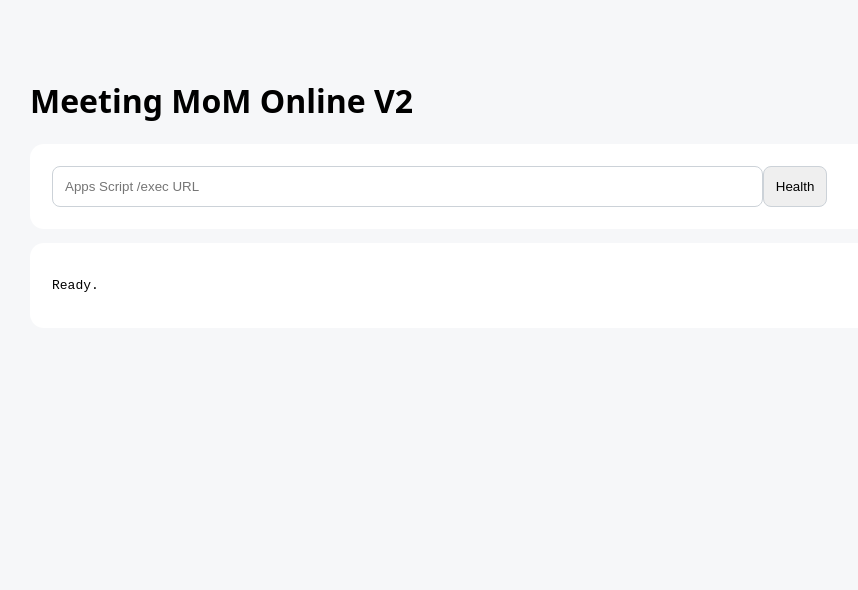
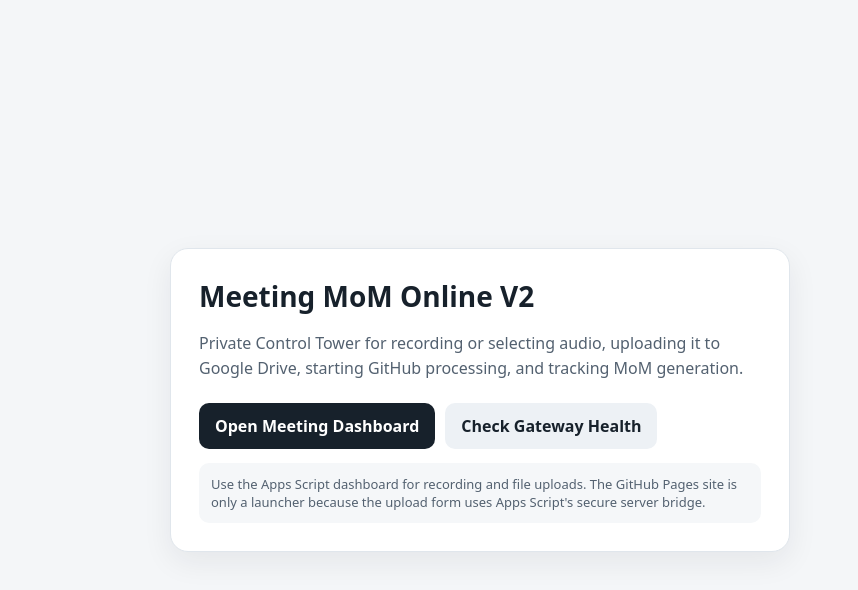
Before and after one commit to RamakrishnaSemaladhari/meeting-mom-online-v2, a plain HTML site: page web/index.html in a window 1280 px wide. Shown: the whole page, without its empty margins (160-1018 px from the left). Drawn offline with Linux system fonts and the light colour scheme.

Commit message:
Point V2 web entry to the live Apps Script dashboard

```diff
--- a/web/index.html
+++ b/web/index.html
@@ -1 +1,23 @@
-<!doctype html><html lang="en"><head><meta charset="utf-8"><meta name="viewport" content="width=device-width,initial-scale=1"><title>Meeting MoM Online V2</title><style>body{font-family:system-ui;max-width:900px;margin:40px auto;padding:18px;background:#f6f7f9}.card{background:#fff;padding:22px;border-radius:14px;margin:14px 0}input,button{padding:12px;border-radius:8px;border:1px solid #ccd2d8}pre{white-space:pre-wrap}</style></head><body><h1>Meeting MoM Online V2</h1><div class="card"><input id="g" style="width:80%" placeholder="Apps Script /exec URL"><button onclick="h()">Health</button></div><div class="card"><pre id="o">Ready.</pre></div><script>async function h(){const u=g.value.trim();if(!u)return;o.textContent=JSON.stringify(await (await fetch(u+'?action=health')).json(),null,2)}</script></body></html>
+<!doctype html>
+<html lang="en">
+<head>
+<meta charset="utf-8">
+<meta name="viewport" content="width=device-width, initial-scale=1">
+<meta name="theme-color" content="#17212b">
+<title>Meeting MoM Online V2</title>
+<style>
+*{box-sizing:border-box}body{margin:0;font-family:system-ui,-apple-system,Segoe UI,sans-serif;background:#f4f6f8;color:#17212b;min-height:100vh;display:grid;place-items:center;padding:20px}.card{max-width:620px;width:100%;background:#fff;border:1px solid #e0e6ec;border-radius:18px;padding:28px;box-shadow:0 10px 30px #17212b12}h1{margin:0 0 8px;font-size:28px}p{color:#536170;line-height:1.55}.actions{display:flex;gap:10px;flex-wrap:wrap;margin:22px 0 14px}a{display:inline-block;text-decoration:none;padding:12px 16px;border-radius:10px;font-weight:700}.primary{background:#17212b;color:white}.secondary{background:#edf1f5;color:#17212b}.note{font-size:13px;background:#f5f7f9;padding:12px;border-radius:10px;color:#536170}#health{white-space:pre-wrap;overflow-wrap:anywhere;font:12px/1.5 ui-monospace,monospace;background:#10151b;color:#d8dee6;padding:12px;border-radius:10px;display:none}
+</style>
+</head>
+<body>
+<main class="card">
+<h1>Meeting MoM Online V2</h1>
+<p>Private Control Tower for recording or selecting audio, uploading it to Google Drive, starting GitHub processing, and tracking MoM generation.</p>
+<div class="actions">
+<a class="primary" href="https://script.google.com/macros/s/AKfycbwz5tN4VAQmmzXDn7P47LjlnTpE03w6NDC4ftUnpP5-v2ZWjtz9kmNgzKsHmOpZz8SO/exec" rel="noopener">Open Meeting Dashboard</a>
+<a class="secondary" href="https://script.google.com/macros/s/AKfycbwz5tN4VAQmmzXDn7P47LjlnTpE03w6NDC4ftUnpP5-v2ZWjtz9kmNgzKsHmOpZz8SO/exec?action=health" target="_blank" rel="noopener">Check Gateway Health</a>
+</div>
+<div class="note">Use the Apps Script dashboard for recording and file uploads. The GitHub Pages site is only a launcher because the upload form uses Apps Script's secure server bridge.</div>
+</main>
+</body>
+</html>
```
